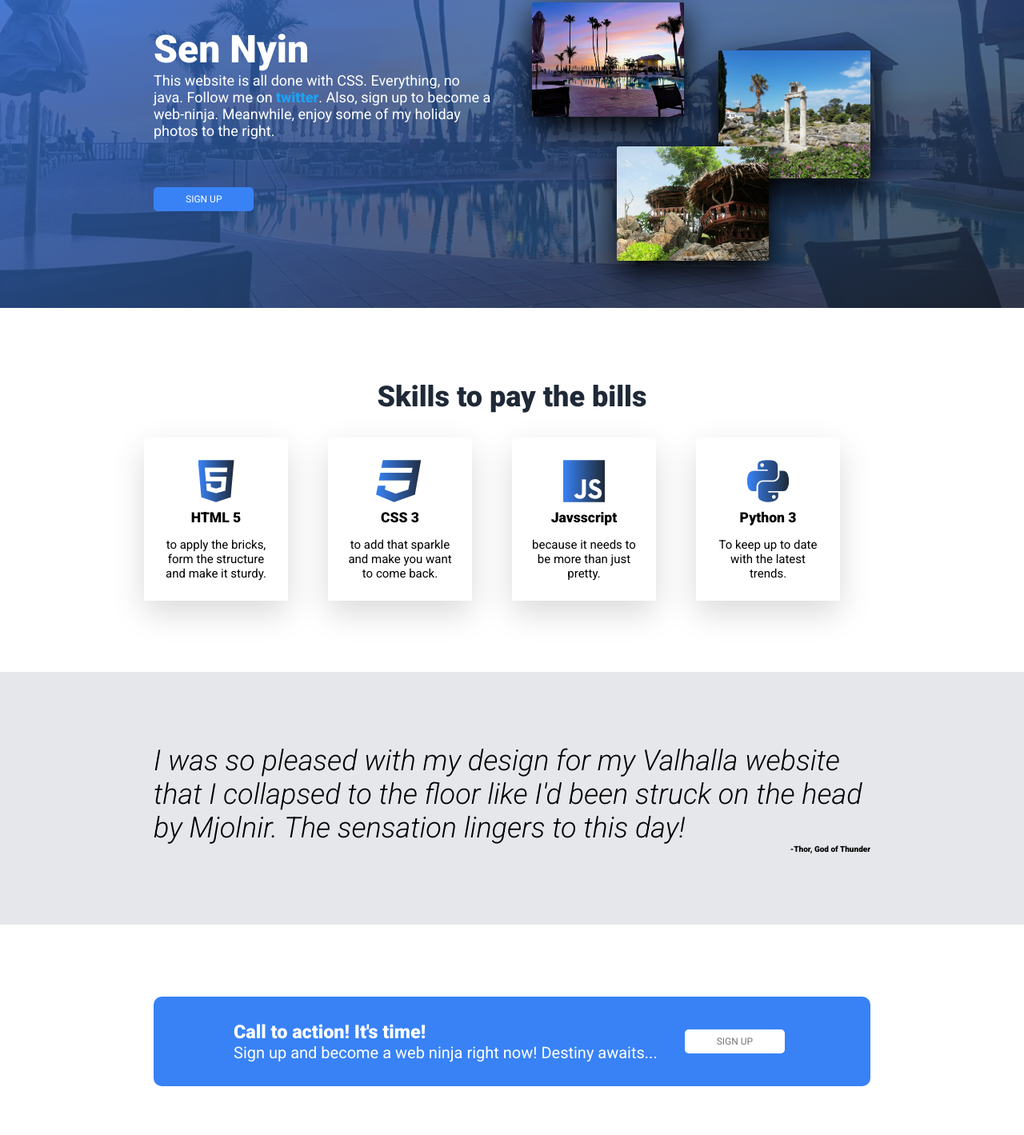
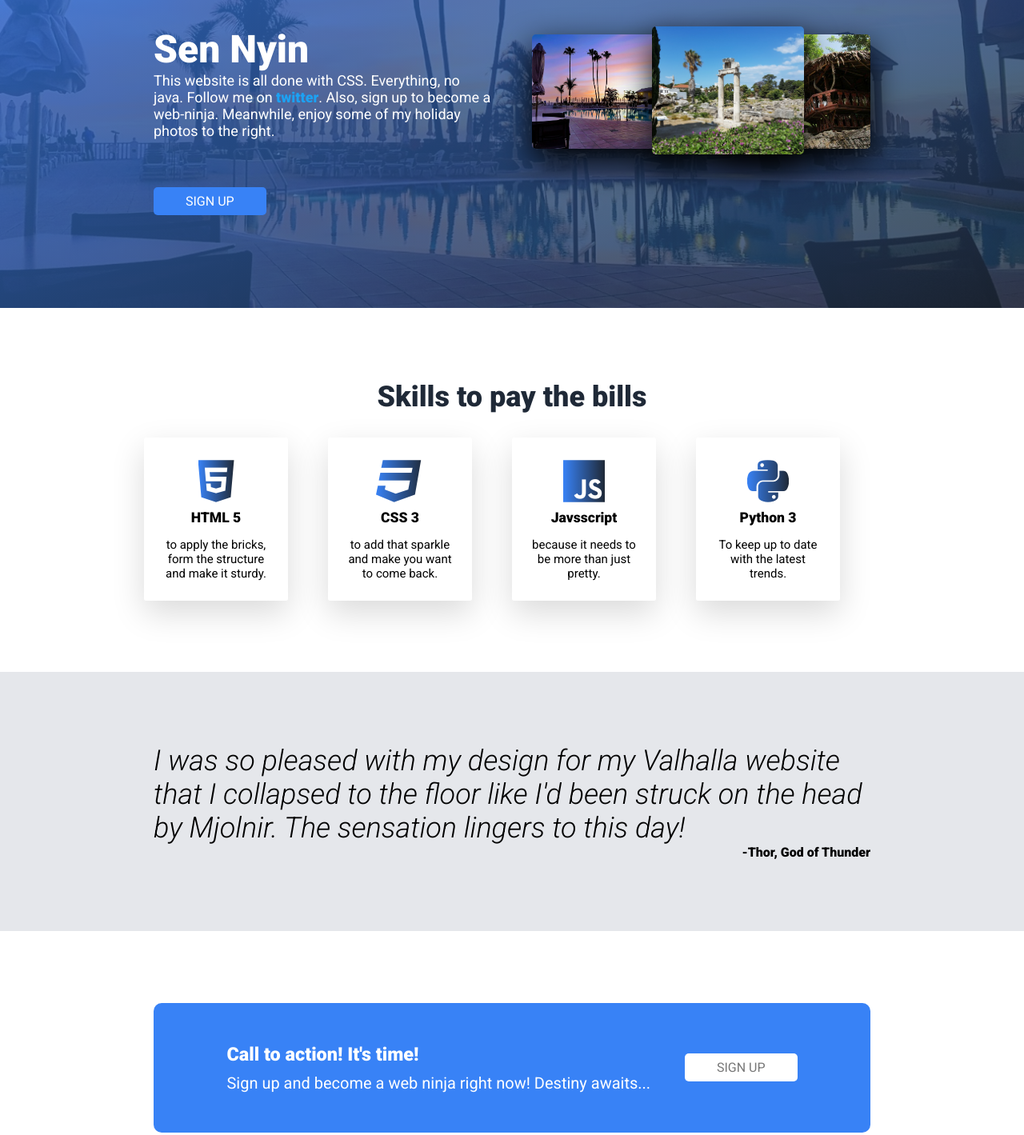
Before and after one commit to Sen-Nyin/odin-landing-page, a plain HTML site: page index.html in a window 1280 px wide. Shown: the part 215-1634 px from the top of the page at 80% size. Drawn offline with Linux system fonts and the light colour scheme.

Commit message:
photo & cta adjustments

```diff
--- a/index.html
+++ b/index.html
@@ -117,12 +117,12 @@
         <!-- CALL TO ARMS SECTION -->
 
         <section class="call-to-arms" id="join">
-            <div class="flexbox-container">
-                <div class="call-to-arms__text">
-                    <h3 class="call-to-arms__text--header">Call to action! It's time!</h3>
-                    <p class="call-to-arms__text--text">Sign up and become a web ninja right now! Destiny awaits...</p>
+            <div class="cta-flex">
+                <div class="cta-flex__text">
+                    <h3 class="cta-flex__text--header">Call to action! It's time!</h3>
+                    <p class="cta-flex__text--text">Sign up and become a web ninja right now! Destiny awaits...</p>
                 </div>
-                <div class="call-to-arms__button">
+                <div class="cta-flex__button">
                     <a href="#" class="btn btn--white btn--animated">Sign up</a>
                 </div>
             </div>
--- a/sass/abstracts/_variables.scss
+++ b/sass/abstracts/_variables.scss
@@ -6,3 +6,5 @@ $color-white: #fff;
 
 $color-bg-dark: #1f2937;
 $color-bg-light: #e5e7eb;
+
+$default-text-size: 1.6rem;
--- a/sass/base/_base.scss
+++ b/sass/base/_base.scss
@@ -28,8 +28,3 @@ body {
 .call-to-arms {
   padding: 7% 15%;
 }
-.call-to-arms .flexbox-container {
-  background-color: $color-primary-light;
-  border-radius: 10px;
-  padding: 30px 100px;
-}
--- a/sass/base/_typography.scss
+++ b/sass/base/_typography.scss
@@ -1,3 +1,7 @@
+
+body {
+  font-size: $default-text-size;
+}
 .heading-primary {
   color: $color-white;
   -webkit-backface-visibility: hidden;
--- a/sass/components/_button.scss
+++ b/sass/components/_button.scss
@@ -8,7 +8,7 @@
     border-radius: .5rem;
     transition: all 0.2s;
     position: relative;
-    font-size: 1.2rem;
+    font-size: $default-text-size;
   }
 
   &:hover {
--- a/sass/components/_photodisplay.scss
+++ b/sass/components/_photodisplay.scss
@@ -4,7 +4,7 @@
   &__photo {
     width: 45%;
     box-shadow: 0 1.5rem 4rem rgba($color-black, 4);
-    border-radius: 2px;
+    border-radius: 5px;
     position: absolute;
     z-index: 10;
     transition: all 0.2s;
@@ -13,15 +13,16 @@
 
     &--ph1 {
       left: 0;
-      top: -3rem;
+      top: 1rem;
     }
     &--ph2 {
-      right: 0;
-      top: 3rem;
+      left: 15rem;
+      top: 0;
     }
     &--ph3 {
-      left: 25%;
-      top: 15rem;
+      right: 0;
+      top: 1rem;
+      z-index: 0;
     }
 
     &:hover {
--- a/sass/layout/_call-to-action.scss
+++ b/sass/layout/_call-to-action.scss
@@ -1,18 +1,20 @@
 .call-to-arms {
-    font-size: 2rem;
+  font-size: 2rem;
 
+}
+
+.cta-flex {
+  display: flex;
+  justify-content: space-around;
+  align-items: center;
+  background-color: $color-primary-light;
+  border-radius: 10px;
+  padding: 5rem 7rem;
 
   &__text {
-    flex: 2 0 auto;
     color: white;
-
-
-  }
-
-  &__button {
-    display: flex;
-    flex: 1 0 auto;
-    justify-content: center;
-    align-items: center;
+    &--header {
+      padding-bottom: 10px;
+    }
   }
 }
--- a/sass/layout/_footer.scss
+++ b/sass/layout/_footer.scss
@@ -1,6 +1,7 @@
 .footer {
     background-color: $color-bg-dark;
-    padding: 20px;
+    padding: 3rem;
     text-align: center;
     color: white;
+    font-size: $default-text-size;
 }
```
Also changed, not shown: css/styles.css, 1 other file.
